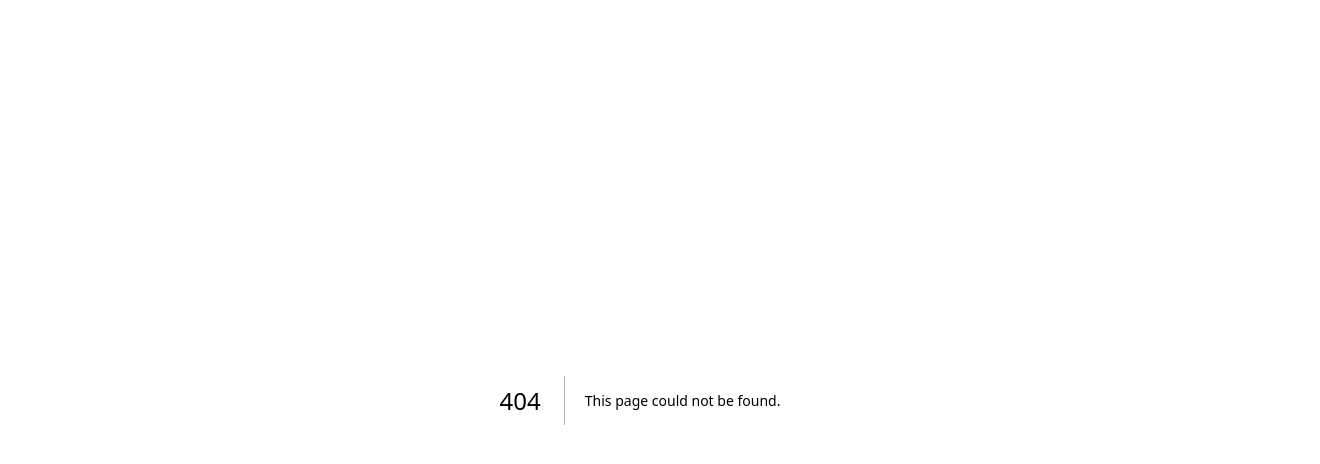
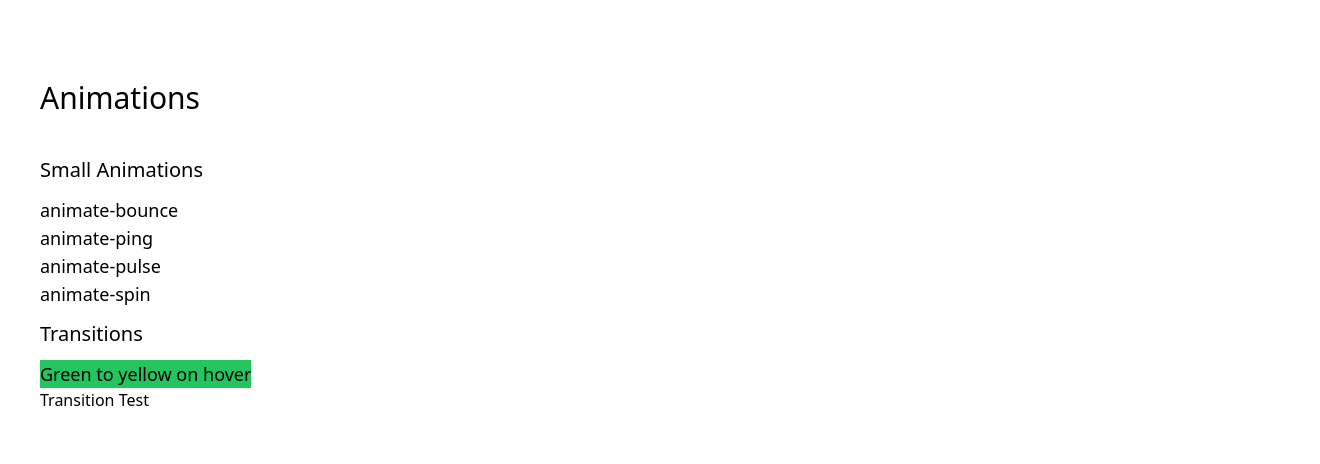
Before and after one commit to mjunaidca/next13-practice, a Next.js app in the folder tailwind-book/: page /06animations in a window 1280 px wide. Before the commit this address had no page. Shown: the top 464 px of the page, 1320 px wide, since content can reach past the window. Built offline with nearby package versions, Linux system fonts and the light colour scheme.

Commit message:
Ch 6 ANimations completed

```diff
--- /dev/null
+++ b/tailwind-book/app/06animations/page.tsx
@@ -0,0 +1,21 @@
+import React from 'react'
+
+export default function Animations() {
+    return (
+        <div className='container flex m-10'>
+            <div className='items-center justify-center'>
+                <h1 className='text-3xl my-10'>Animations</h1>
+                    <h2 className='text-xl my-3'>Small Animations</h2>
+                        <h3 className='text-lg hover:animate-bounce'>animate-bounce</h3>
+                        <h3 className='text-lg hover:animate-ping'>animate-ping</h3>
+                        <h3 className='text-lg hover:animate-pulse'>animate-pulse</h3>
+                        <h3 className='text-lg hover:animate-spin'>animate-spin</h3>
+
+                <h2 className='text-xl my-3'>Transitions</h2>
+                <h3 className='text-lg bg-green-500 hover:bg-yellow-500 cursor-wait'>Green to yellow on hover</h3>
+                <h3 className='transition duration-1000 hover:scale-110 hover:box-shadow-lg cursor-pointer'>Transition Test</h3>
+
+            </div>
+        </div>
+    )
+}
```
